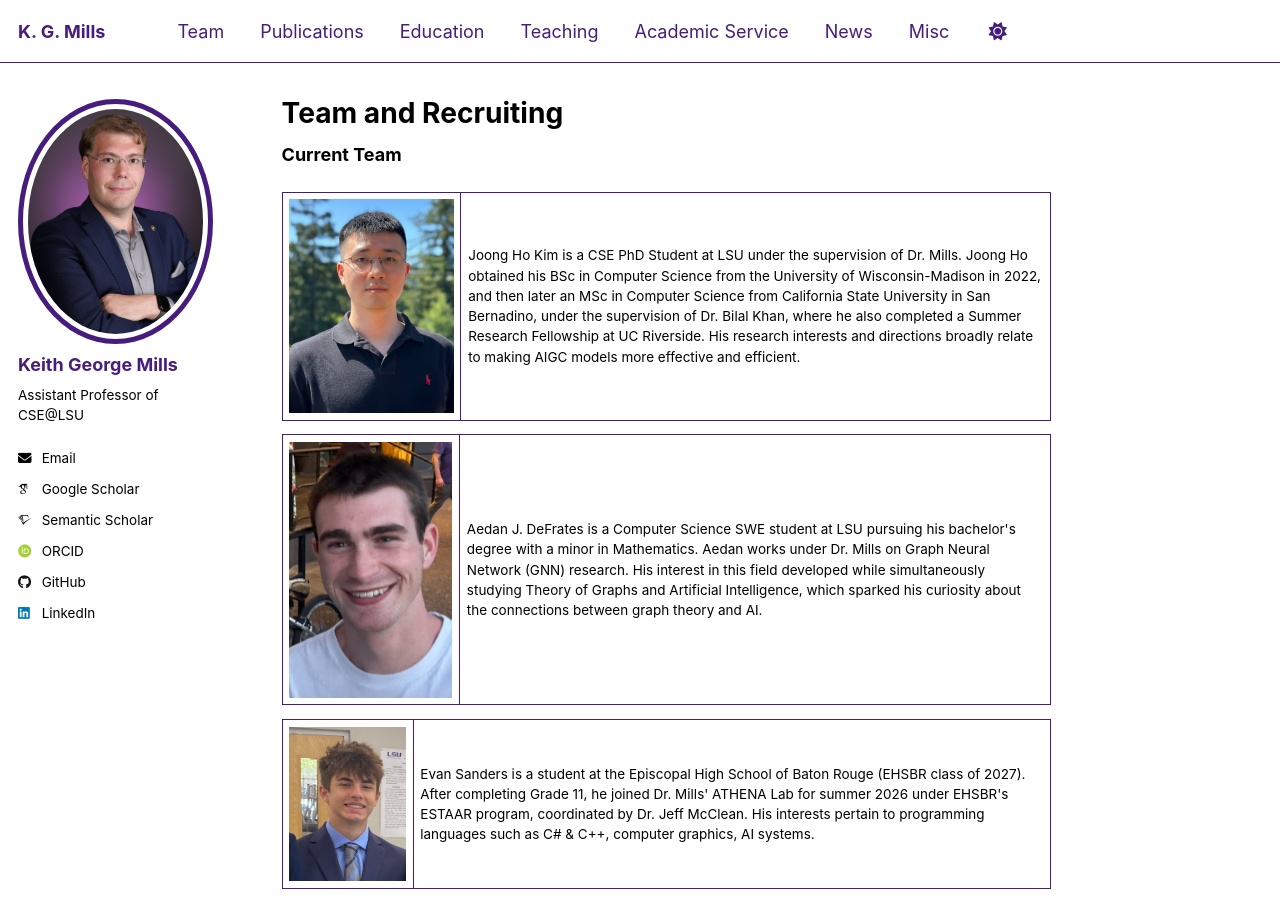
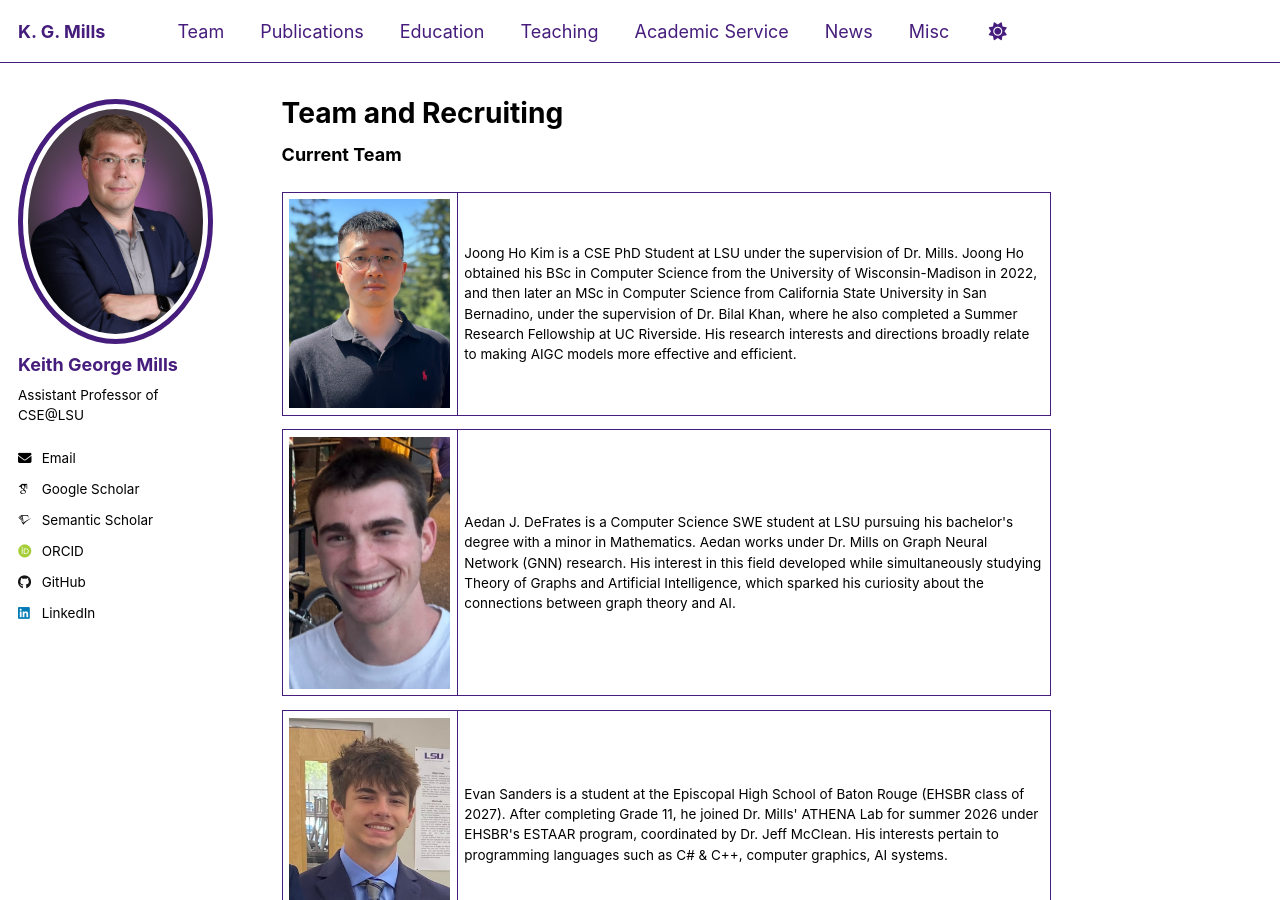
Before and after one commit to kgmills/kgmills.github.io, a Jekyll site: the page built from _pages/team.md, in a window 1280 px wide and 900 px high. Built offline with Jekyll 4.4.1, drawn with Linux system fonts in a browser that asks for light colours; some web fonts are replaced.

Commit message:
Fix widths

```diff
--- a/_pages/team.md
+++ b/_pages/team.md
@@ -8,8 +8,8 @@ author_profile: true
 
 <table>
   <tr>
-    <td>
-      <img src="/images/joong_ho.jpeg" alt="Joong Ho Kim" width="1000" />
+    <td style="width: 175px;">
+      <img src="/images/joong_ho.jpeg" alt="Joong Ho Kim" style="width: 100%; max-width: 175px; height: auto;" />
     </td>
     <td>
         Joong Ho Kim is a CSE PhD Student at LSU under the supervision of Dr. Mills. Joong Ho obtained his BSc in Computer Science from the University of Wisconsin-Madison in 2022, and then later an MSc in Computer Science from California State University in San Bernadino, under the supervision of Dr. Bilal Khan, where he also completed a Summer Research Fellowship at UC Riverside. His research interests and directions broadly relate to making AIGC models more effective and efficient.
@@ -19,8 +19,8 @@ author_profile: true
 
 <table>
   <tr>
-    <td>
-      <img src="/images/aedan_j_defrates.png" alt="Aedan J. DeFrates" width="800" />
+    <td style="width: 175px;">
+      <img src="/images/aedan_j_defrates.png" alt="Aedan J. DeFrates" style="width: 100%; max-width: 175px; height: auto;" />
     </td>
     <td>
         Aedan J. DeFrates is a Computer Science SWE student at LSU pursuing his bachelor's degree with a minor in Mathematics. Aedan works under Dr. Mills on Graph Neural Network (GNN) research. His interest in this field developed while simultaneously studying Theory of Graphs and Artificial Intelligence, which sparked his curiosity about the connections between graph theory and AI.
@@ -30,8 +30,8 @@ author_profile: true
 
 <table>
   <tr>
-    <td>
-      <img src="/images/esanders.jpeg" alt="Evan Sanders" width="450" />
+    <td style="width: 175px;">
+      <img src="/images/esanders.jpeg" alt="Evan Sanders" style="width: 100%; max-width: 175px; height: auto;" />
     </td>
     <td>
         Evan Sanders is a student at the Episcopal High School of Baton Rouge (EHSBR class of 2027). After completing Grade 11, he joined Dr. Mills' ATHENA Lab for summer 2026 under EHSBR's ESTAAR program, coordinated by Dr. Jeff McClean. His interests pertain to programming languages such as C# & C++, computer graphics, AI systems.
```
